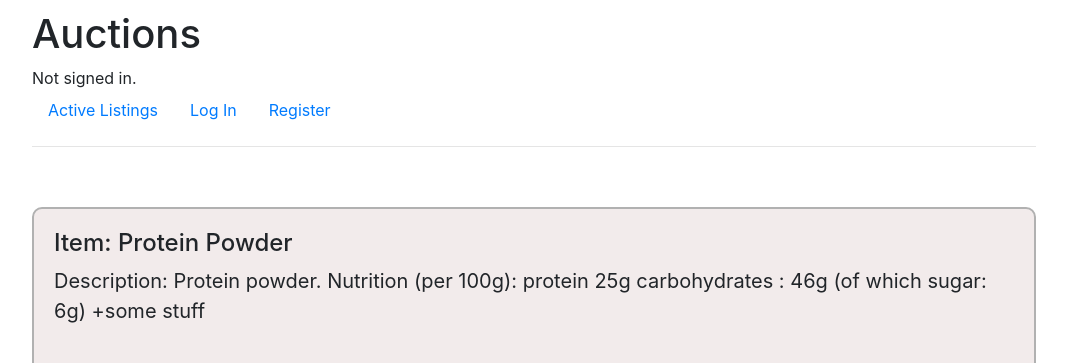
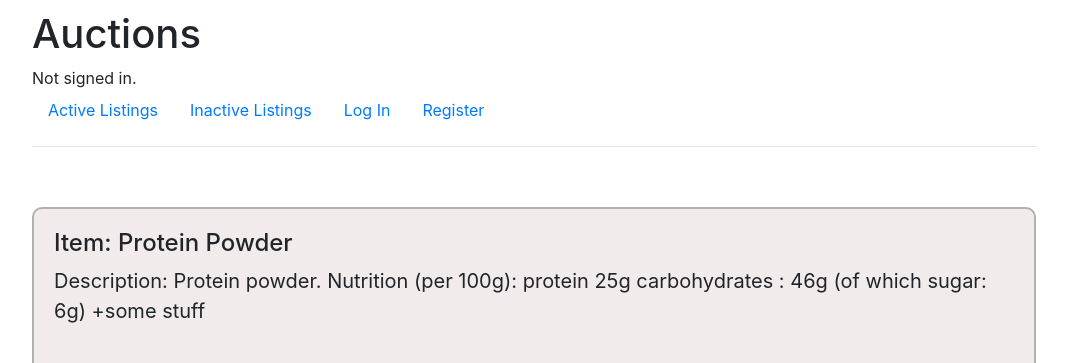
Before and after one commit to gabadadzeluca/project-2, a Django app: page /listing/3 in a window 1280 px wide. Shown: the top 363 px of the page, without its empty margins (106-1173 px from the left). Run offline with Django 3.2, Linux system fonts and the light colour scheme; data comes from the database, SQL or seed files in the repository; both versions use the stored data as it was after the commit; style sheets or scripts are compiled from the project's sources; some libraries are stand-ins or nearby versions.

Commit message:
Added active and inactive listings to a diff page.

```diff
--- a/auctions/forms.py
+++ b/auctions/forms.py
@@ -8,7 +8,7 @@ class ListingForm(ModelForm):
     content = forms.Textarea(attrs={'cols': 40, 'rows': 10})
     image = forms.CharField(required=False)
     price = forms.IntegerField()
-    active = forms.BooleanField()
+    #active = forms.BooleanField()
     class Meta:
         model = Listing
         fields = ["title", "content", "image", "price"]
--- a/auctions/models.py
+++ b/auctions/models.py
@@ -12,7 +12,7 @@ class Listing(models.Model):
     price = models.PositiveIntegerField('Price')
     time = models.DateTimeField(auto_now=True)
     active = models.BooleanField('active',default=True)
-    # ADD INVISIBLE ACTIVE FIELD TO KNOW IF THE LISTING IS ACTIVE
+
     def __str__(self):
         return f"{self.title} | Posted by: {self.user}"
 
--- a/auctions/templates/auctions/index.html
+++ b/auctions/templates/auctions/index.html
@@ -1,10 +1,10 @@
 {% extends "auctions/layout.html" %}
 
 {% block body %}
-
+    <div class="active-listings">
     <h2>Active Listings</h2>
 
-        {% for listing in listings%}
+        {% for listing in listings %}
             {% if listing.active %}
         <div class="box">
             <a href="{% url 'listing' listing.id %}">
@@ -20,8 +20,8 @@
             </a>
             {% endif %}
         {% endfor %}
+    </div>
 
 
-    </ul>
 
 {% endblock %}
--- a/auctions/templates/auctions/layout.html
+++ b/auctions/templates/auctions/layout.html
@@ -20,6 +20,9 @@
             <li class="nav-item">
                 <a class="nav-link" href="{% url 'index' %}">Active Listings</a>
             </li>
+            <li class="nav-item">
+                <a class="nav-link" href="{% url 'inactive' %}">Inactive Listings</a>
+            </li>
             {% if user.is_authenticated %}
                 <li class="nav-item">
                     <a class="nav-link" href="{% url 'logout' %}">Log Out</a>
--- a/auctions/templates/auctions/listing.html
+++ b/auctions/templates/auctions/listing.html
@@ -23,6 +23,8 @@
         <div class="alert alert-danger" style="width: 80%;">{{message}}</div>
     {% endif %}
 
+
+        {% if listing.active %}
         <div class="bid-form">
             <form action="" method="POST">{% csrf_token %}
                 {{bid_form}}
@@ -36,6 +38,9 @@
                 <div>Current winner: {{active_bid.user}}</div>
             </div>
 
+        {% else %}
+            {%if winner_bid %}<div>Auction was won by {{winner_bid.user}} for {{winner_bid.bid}}$</div>{% endif %}
+        {% endif %}
         <h4>Bids:</h4>
         {% for bid in bids %}
             <div>
@@ -53,7 +58,7 @@
             <div>{{comment.comment}}</div>
         {% endfor %}
     </div>
-
+    {% if listing.active %}
         {% if comment_form %}
         <div class="comment-form">
             <form action="" method="POST">{% csrf_token %}
@@ -68,6 +73,7 @@
                 <div>Not Registered Yet? <a href="{%url 'register' %}">Click Here</a></div>
             </div>
         {% endif %}
+    {%endif%}
 
 
 
--- a/auctions/urls.py
+++ b/auctions/urls.py
@@ -4,6 +4,7 @@ from . import views
 
 urlpatterns = [
     path("", views.index, name="index"),
+    path("inactive/", views.inactive, name="inactive"),
     path("login", views.login_view, name="login"),
     path("logout", views.logout_view, name="logout"),
     path("register", views.register, name="register"),
--- a/auctions/views.py
+++ b/auctions/views.py
@@ -10,6 +10,13 @@ from .models import User, Listing, Comments, Bids
 from .forms import ListingForm, CommentForm, Bidform
 
 
+# Incative listings page
+def inactive(request):
+    listings = Listing.objects.order_by('-pk')
+    return render(request, "auctions/inactive.html",{
+        "listings":listings,
+
+    })
 
 def index(request):
     listings = Listing.objects.order_by('-pk')
@@ -148,6 +155,7 @@ def listing(request, listing_id):
                 instance.save()
                 return HttpResponseRedirect(reverse('index'))
 
+        # IF LISTING IS NOT ACTIVE
         return render(request, "auctions/listing.html",{
         "listing": listing,
         "comment_form":CommentForm(),
```
Also changed, not shown: auctions/templates/auctions/inactive.html (added, +28 -0 lines), auctions/migrations/0003_alter_listing_active.py (added), auctions/static/auctions/styles.scss (line endings or trailing spaces), db.sqlite3. Lines whose indentation alone changed are shown as unchanged.
